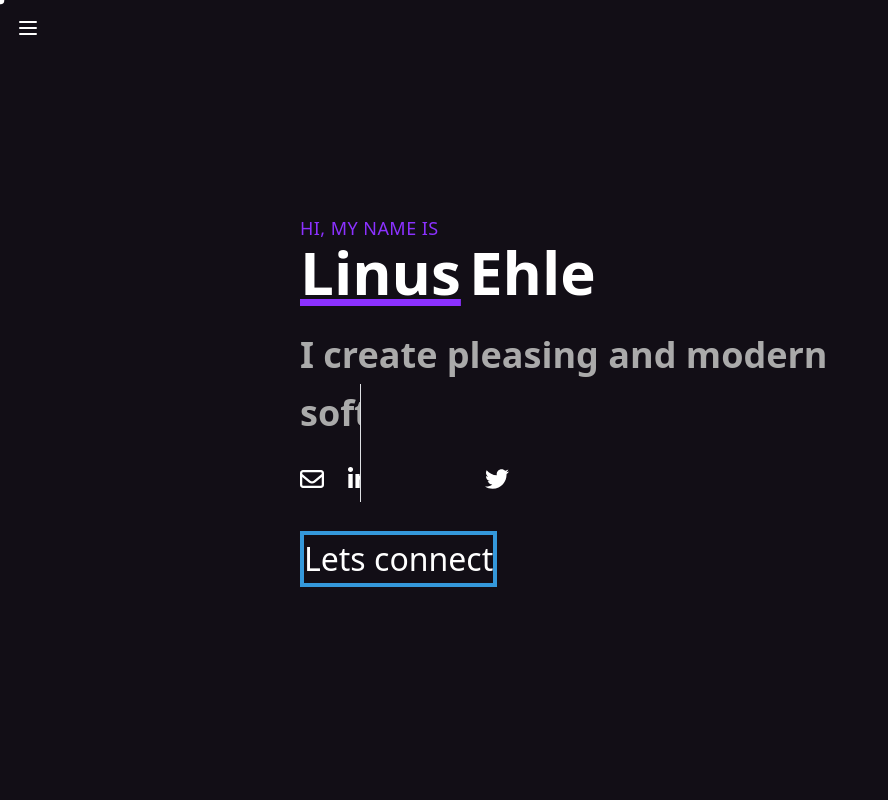
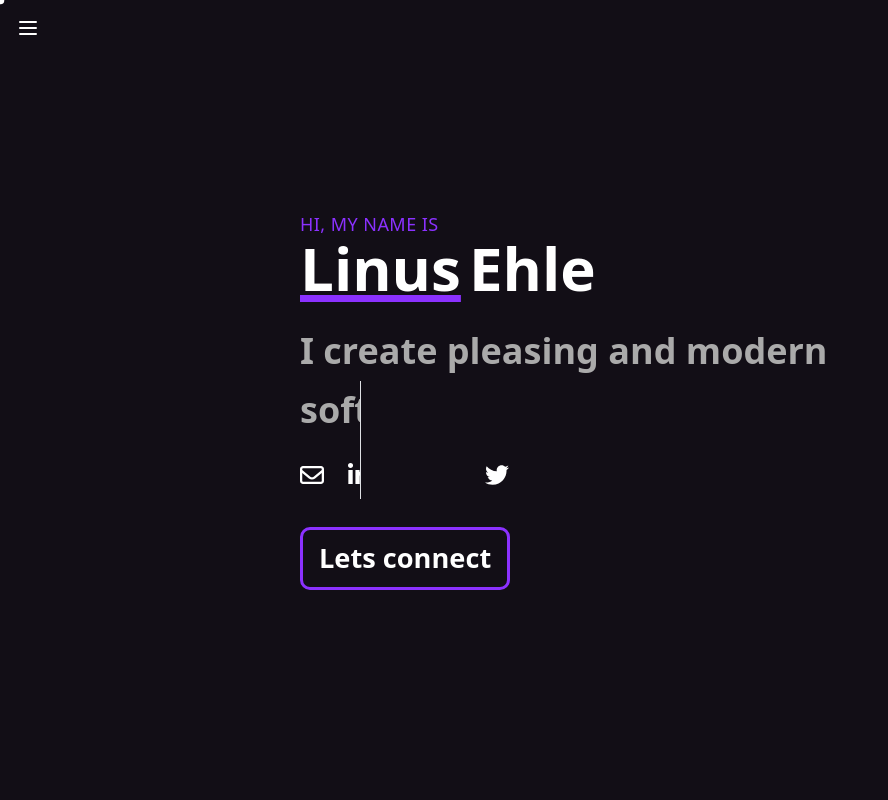
Before and after one commit to linusehle/linusehle-portfolio, a Vue app: page / in a window 1280 px wide. Shown: the top 800 px of the page, without its empty margins (0-888 px from the left). Built offline with nearby package versions, Linux system fonts and the light colour scheme.

Commit message:
feat: worked on btn animations

```diff
--- a/src/components/Home.vue
+++ b/src/components/Home.vue
@@ -82,7 +82,7 @@
             <div class="mt-10 flex">
                 <button class="grow_skew_forward">
                     <a href="">
-                        <span class="">Lets connect</span>
+                        <span class="font-semibold text-white">Lets connect</span>
                     </a>
                 </button>
             </div>
@@ -339,24 +339,27 @@
 }
 
 button {
-  font-size: 2em;
+  font-size: 1.7rem;
+  padding: 8px 16px;
   color: #fff;
-  border: 0.25rem solid #3498db;
+  border: 3px solid #8b31ff;
+  border-radius: 10px;
   position: relative;
   z-index: 1;
   overflow: hidden;
 }
 button:hover {
-  color: #3498db;
+color: white;
 }
 button::after {
   content: "";
-  background: #ecf0f1;
+  background: #8b31ff;
   position: absolute;
   z-index: -1;
   padding: 0.85em 0.75em;
   display: block;
 }
+
 button[class^="slide"]::after {
   transition: all 0.35s;
 }
@@ -369,21 +372,10 @@ button[class^="slide"]:hover::after {
 }
 
 button[class^="grow"]::after {
-  transition: all 1.3s ease;
+  transition: all 0.6s ease;
 }
 button[class^="grow"]:hover::after {
-  transition: all 1.3s ease-out;
-}
-button.grow_box::after {
-  left: 0;
-  right: 0;
-  top: 0;
-  bottom: 0;
-  transform: scale(0, 0);
-}
-
-button.grow_ellipse:hover::after {
-  transform: scale(1, 1);
+  transition: all 0.6s ease-out;
 }
 button.grow_skew_forward::after {
   left: -20%;
```
